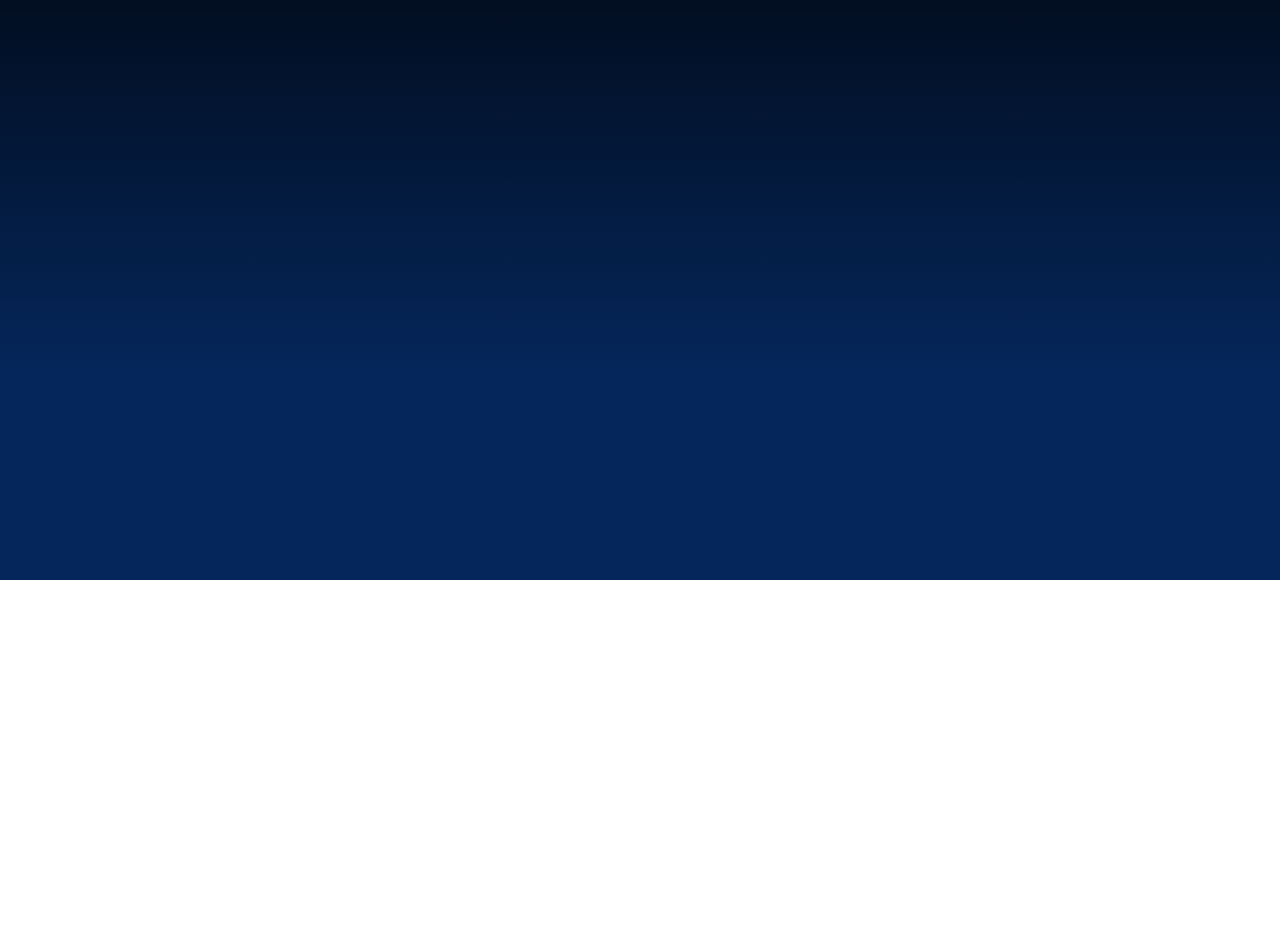
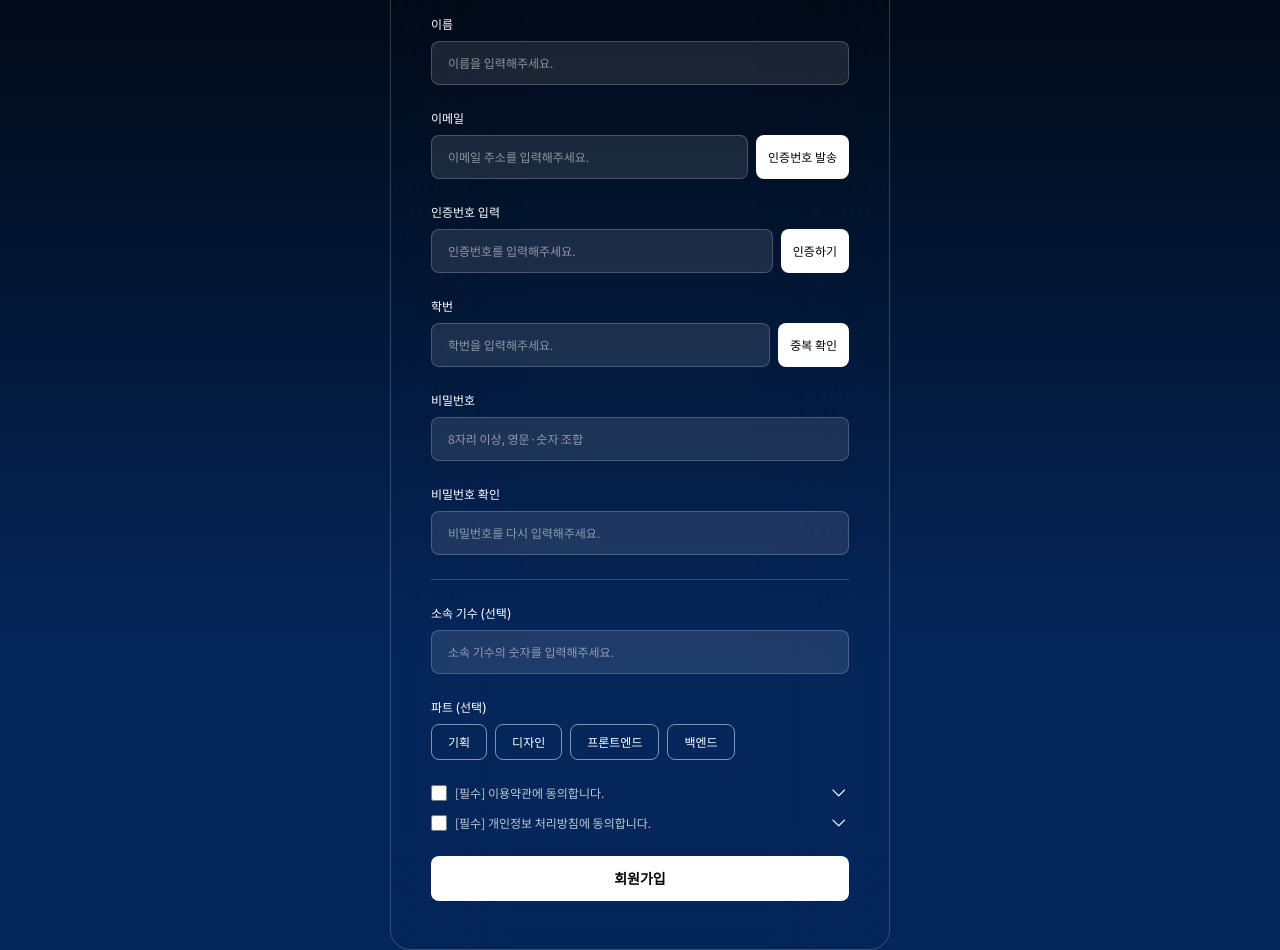
Before and after one commit to UNIS-EWHA/UNIS_FE, a React (Vite) app: page /signup in a window 1280 px wide. Shown: the part 220-1170 px from the top of the page. Before the commit the page ends 800 px from the top, so only its background shows below. Built offline with nearby package versions, Linux system fonts and the light colour scheme; a web font is replaced by a local one.

Commit message:
feat: 회원가입 페이지 구현

```diff
--- a/src/pages/Login/index.jsx
+++ b/src/pages/Login/index.jsx
@@ -62,10 +62,17 @@ function Login() {
             비밀번호 찾기
           </button>
         </div>
-
-        <button className="w-full py-3 bg-white text-black text-[14px] lg:text-[16px] font-[700] rounded-[8px]">
-          로그인
-        </button>
+        <div className="flex flex-col gap-4">
+          <button className="w-full py-3 bg-white text-black text-[14px] lg:text-[16px] font-[700] rounded-[8px]">
+            로그인
+          </button>
+          <button
+            onClick={() => navigate('/signup')}
+            className="w-full py-3 text-white text-[14px] lg:text-[16px] font-[700] rounded-[8px] border border-white"
+          >
+            회원가입
+          </button>
+        </div>
       </div>
     </div>
   );
--- a/src/pages/SignUp/index.jsx
+++ b/src/pages/SignUp/index.jsx
@@ -1,7 +1,181 @@
+import { useState } from 'react';
+import { useNavigate } from 'react-router-dom';
+import ChevronBottomIcon from '@/assets/ic_chevron_bottom.svg';
+const parts = ['기획', '디자인', '프론트엔드', '백엔드'];
+
 function SignUp() {
+  const navigate = useNavigate();
+  const [name, setName] = useState('');
+  const [email, setEmail] = useState('');
+  const [emailCode, setEmailCode] = useState('');
+  const [studentId, setStudentId] = useState('');
+  const [password, setPassword] = useState('');
+  const [passwordConfirm, setPasswordConfirm] = useState('');
+  const [generation, setGeneration] = useState('');
+  const [selectedPart, setSelectedPart] = useState('');
+  const [agree1, setAgree1] = useState(false);
+  const [agree2, setAgree2] = useState(false);
+
   return (
-    <div>
-      <h1>SignUp Page</h1>
+    <div className="flex mt-8 lg:mt-16 justify-center px-5">
+      <div className="w-full md:max-w-[500px] md:border md:border-white/20 md:rounded-[20px] md:backdrop-blur-[50px] px-6 py-10 md:px-10 md:py-12 flex flex-col gap-6">
+        <div className="flex flex-col items-center gap-2 mb-2">
+          <p className="text-white text-[20px] font-[700]">회원가입</p>
+          <p className="text-white-body text-[12px] font-[400]">
+            이메일 또는 소셜 계정으로 가입하세요.
+          </p>
+        </div>
+
+        <div className="flex flex-col gap-2">
+          <p className="text-white text-[12px] font-[500]">이름</p>
+          <input
+            type="text"
+            value={name}
+            onChange={(e) => setName(e.target.value)}
+            placeholder="이름을 입력해주세요."
+            className="w-full bg-white/10 border border-white/20 rounded-[8px] px-4 py-3 text-white text-[12px] placeholder:text-white/50 outline-none"
+          />
+        </div>
+
+        <div className="flex flex-col gap-2">
+          <p className="text-white text-[12px] font-[500]">이메일</p>
+          <div className="flex gap-2">
+            <input
+              type="email"
+              value={email}
+              onChange={(e) => setEmail(e.target.value)}
+              placeholder="이메일 주소를 입력해주세요."
+              className="flex-1 bg-white/10 border border-white/20 rounded-[8px] px-4 py-3 text-white text-[12px] placeholder:text-white/50 outline-none"
+            />
+            <button className="shrink-0 bg-white text-black text-[12px] px-3 py-2 rounded-[8px]">
+              인증번호 발송
+            </button>
+          </div>
+        </div>
+
+        <div className="flex flex-col gap-2">
+          <p className="text-white text-[12px] font-[500]">인증번호 입력</p>
+          <div className="flex gap-2">
+            <input
+              type="text"
+              value={emailCode}
+              onChange={(e) => setEmailCode(e.target.value)}
+              placeholder="인증번호를 입력해주세요."
+              className="flex-1 bg-white/10 border border-white/20 rounded-[8px] px-4 py-3 text-white text-[12px] placeholder:text-white/50 outline-none"
+            />
+            <button className="shrink-0 bg-white text-black text-[12px] px-3 py-2 rounded-[8px]">
+              인증하기
+            </button>
+          </div>
+        </div>
+
+        <div className="flex flex-col gap-2">
+          <p className="text-white text-[12px] font-[500]">학번</p>
+          <div className="flex gap-2">
+            <input
+              type="text"
+              value={studentId}
+              onChange={(e) => setStudentId(e.target.value)}
+              placeholder="학번을 입력해주세요."
+              className="flex-1 bg-white/10 border border-white/20 rounded-[8px] px-4 py-3 text-white text-[12px] placeholder:text-white/50 outline-none"
+            />
+            <button className="shrink-0 bg-white text-black text-[12px] px-3 py-2 rounded-[8px]">
+              중복 확인
+            </button>
+          </div>
+        </div>
+
+        <div className="flex flex-col gap-2">
+          <p className="text-white text-[12px] font-[500]">비밀번호</p>
+          <div className="relative">
+            <input
+              type="password"
+              value={password}
+              onChange={(e) => setPassword(e.target.value)}
+              placeholder="8자리 이상, 영문·숫자 조합"
+              className="w-full bg-white/10 border border-white/20 rounded-[8px] px-4 py-3 text-white text-[12px] placeholder:text-white/50 outline-none"
+            />
+          </div>
+        </div>
+
+        <div className="flex flex-col gap-2">
+          <p className="text-white text-[12px] font-[500]">비밀번호 확인</p>
+          <input
+            type="password"
+            value={passwordConfirm}
+            onChange={(e) => setPasswordConfirm(e.target.value)}
+            placeholder="비밀번호를 다시 입력해주세요."
+            className="w-full bg-white/10 border border-white/20 rounded-[8px] px-4 py-3 text-white text-[12px] placeholder:text-white/50 outline-none"
+          />
+        </div>
+
+        <hr className="border-white/20" />
+
+        <div className="flex flex-col gap-2">
+          <p className="text-white text-[12px] font-[500]">소속 기수 (선택)</p>
+          <input
+            type="text"
+            value={generation}
+            onChange={(e) => setGeneration(e.target.value)}
+            placeholder="소속 기수의 숫자를 입력해주세요."
+            className="w-full bg-white/10 border border-white/20 rounded-[8px] px-4 py-3 text-white text-[12px] placeholder:text-white/50 outline-none"
+          />
+        </div>
+
+        <div className="flex flex-col gap-2">
+          <p className="text-white text-[12px] font-[500]">파트 (선택)</p>
+          <div className="flex gap-2 flex-wrap">
+            {parts.map((part) => (
+              <button
+                key={part}
+                onClick={() => setSelectedPart(part)}
+                className={`px-4 py-2 rounded-[8px] border text-[12px] transition-all duration-200 ${
+                  selectedPart === part
+                    ? 'bg-white text-black border-white'
+                    : 'bg-transparent text-white border-white/50'
+                }`}
+              >
+                {part}
+              </button>
+            ))}
+          </div>
+        </div>
+
+        <div className="flex flex-col gap-3">
+          <label className="flex items-center justify-between cursor-pointer">
+            <div className="flex items-center gap-2">
+              <input
+                type="checkbox"
+                checked={agree1}
+                onChange={(e) => setAgree1(e.target.checked)}
+                className="w-4 h-4 accent-blue-primary"
+              />
+              <p className="text-white-body text-[12px]">
+                [필수] 이용약관에 동의합니다.
+              </p>
+            </div>
+            <img src={ChevronBottomIcon} className="h-4" />
+          </label>
+          <label className="flex items-center justify-between cursor-pointer">
+            <div className="flex items-center gap-2">
+              <input
+                type="checkbox"
+                checked={agree2}
+                onChange={(e) => setAgree2(e.target.checked)}
+                className="w-4 h-4 accent-blue-primary"
+              />
+              <p className="text-white-body text-[12px]">
+                [필수] 개인정보 처리방침에 동의합니다.
+              </p>
+            </div>
+            <img src={ChevronBottomIcon} className="h-4" />
+          </label>
+        </div>
+
+        <button className="w-full py-3 bg-white text-black text-[14px] font-[700] rounded-[8px]">
+          회원가입
+        </button>
+      </div>
     </div>
   );
 }
```
